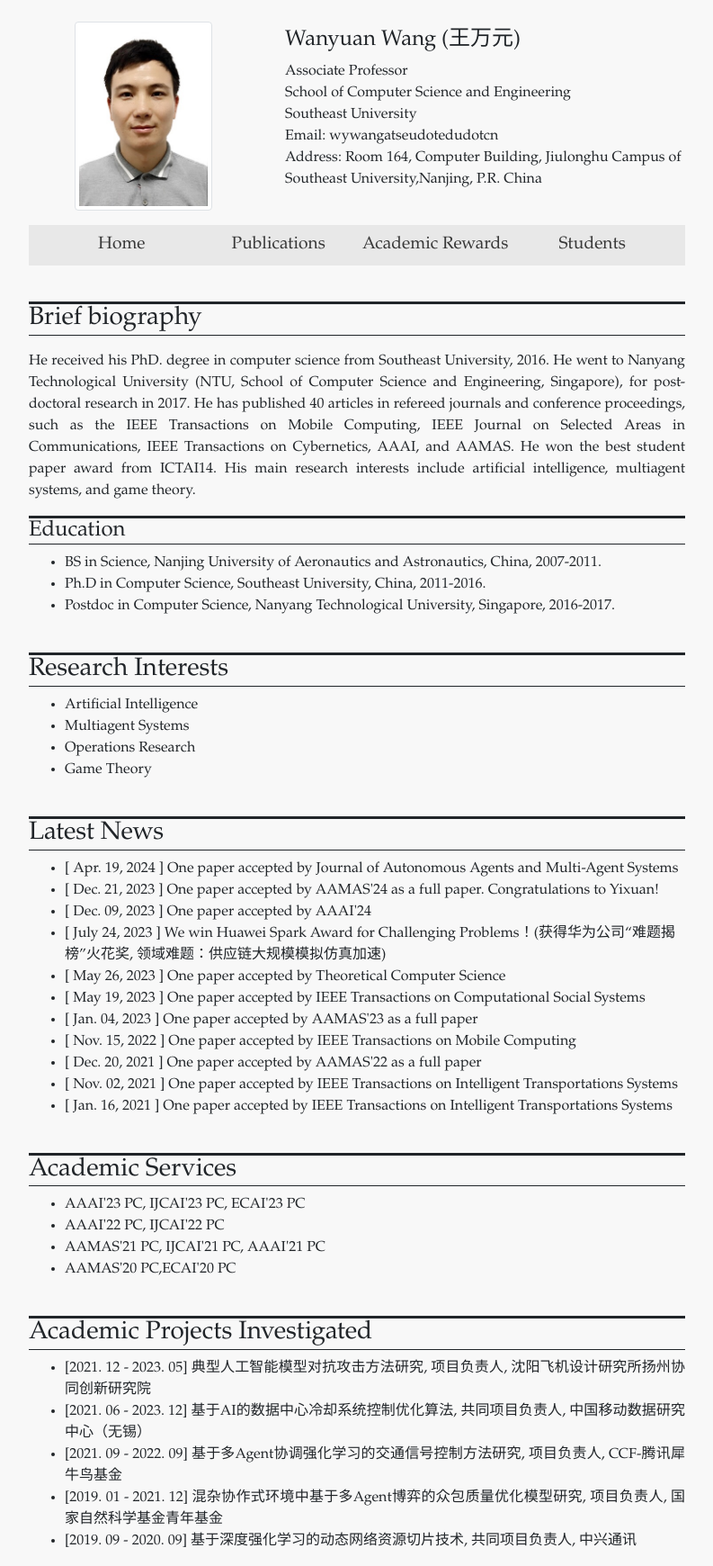
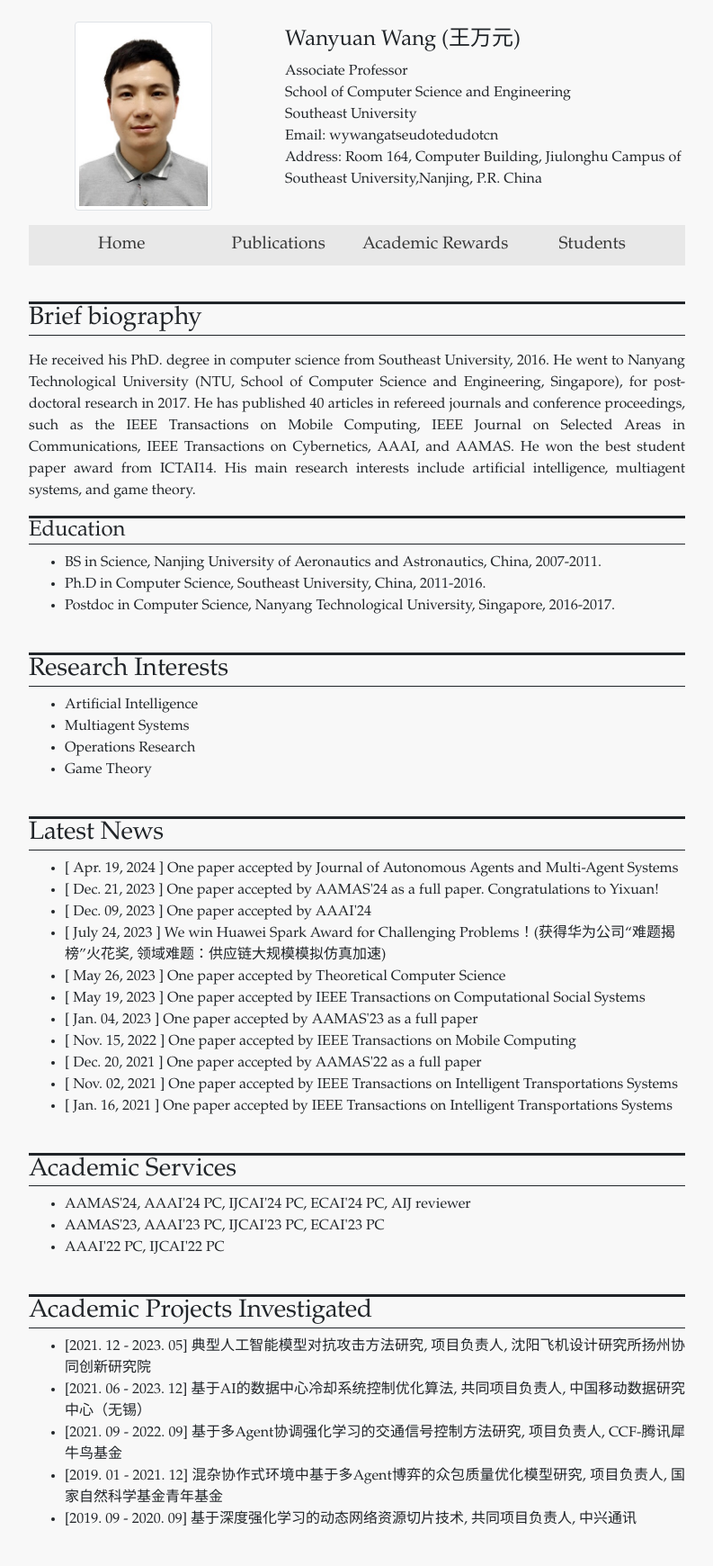
Before and after one commit to wanyuanwang/wanyuanwang.github.io, a Jekyll site: the page built from index.html, in a window 1280 px wide. Shown: the whole page at 90% size, without its empty margins (243-1036 px from the left). Built offline with Jekyll 4.4.1, drawn with Linux system fonts in a browser that asks for light colours; after the commit the page ends 1716 px from its top, so only the background shows below that.

Commit message:
Update committee_member.yml

```diff
--- a/_data/committee_member.yml
+++ b/_data/committee_member.yml
@@ -1,4 +1,3 @@
-- name : AAAI'23 PC, IJCAI'23 PC, ECAI'23 PC
+- name : AAMAS'24, AAAI'24 PC, IJCAI'24 PC, ECAI'24 PC, AIJ reviewer
+- name : AAMAS'23, AAAI'23 PC, IJCAI'23 PC, ECAI'23 PC
 - name : AAAI'22 PC, IJCAI'22 PC
-- name : AAMAS'21 PC, IJCAI'21 PC, AAAI'21 PC
-- name : AAMAS'20 PC,ECAI'20 PC
```
